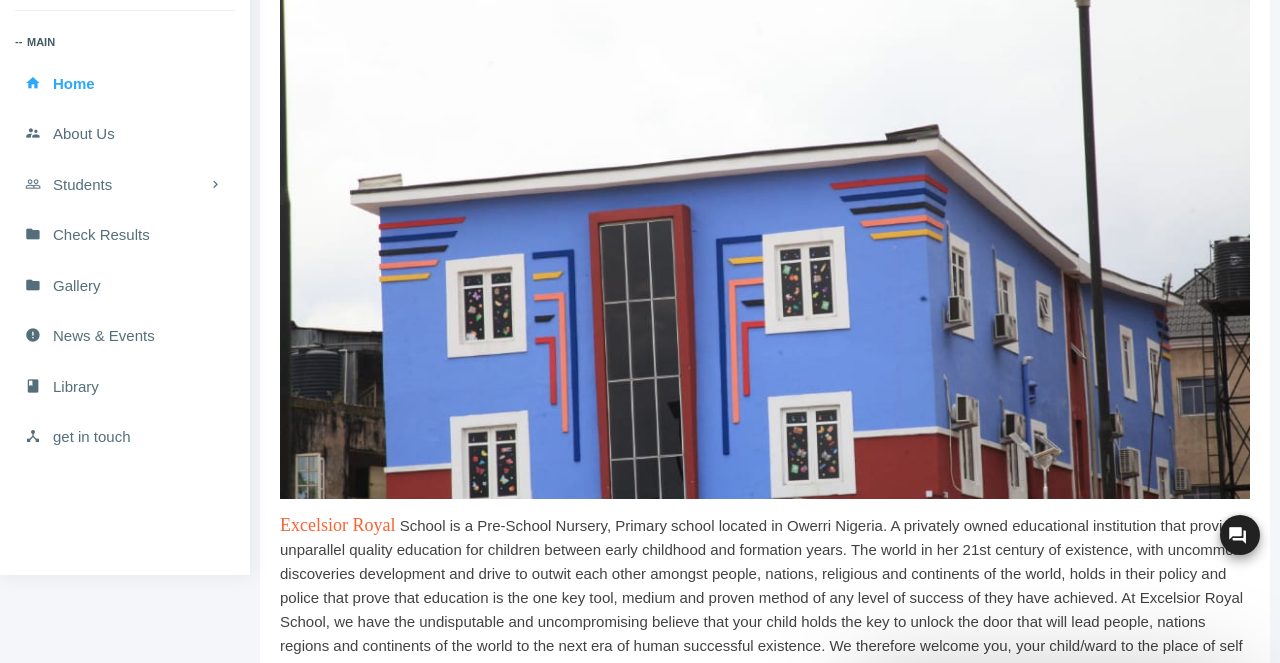
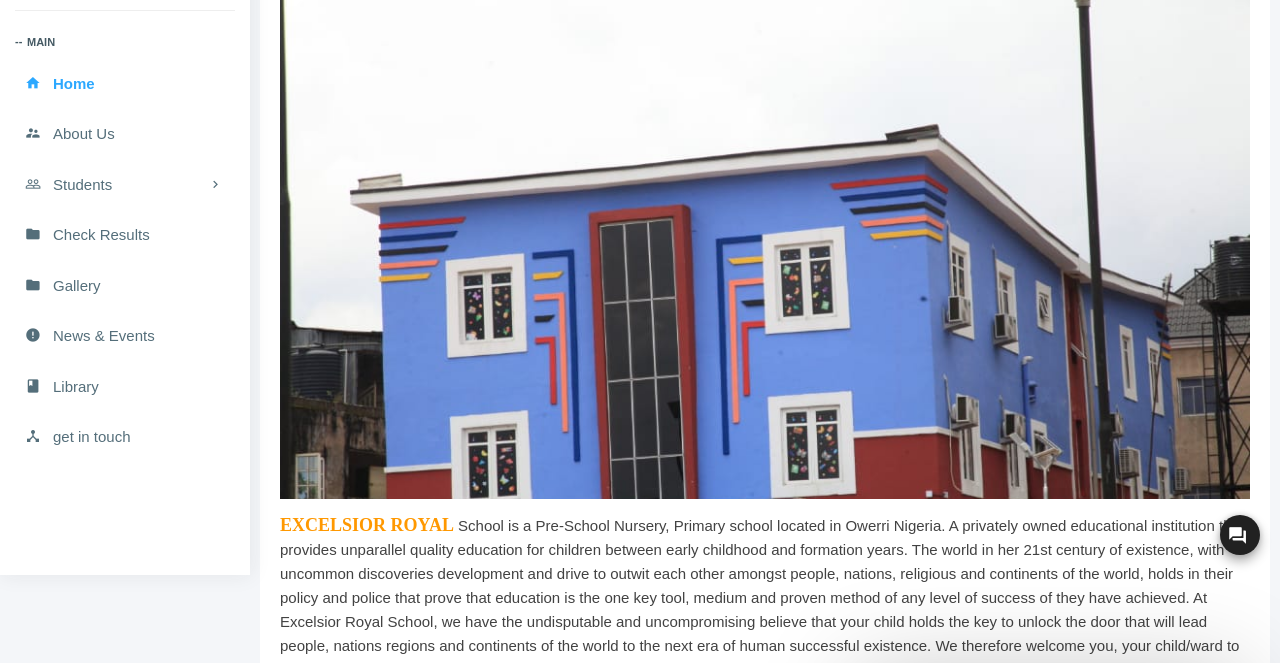
Before and after one commit to mhista/excelsior-admin, a Django app: page /about/ in a window 1280 px wide. Shown: the part 225-888 px from the top of the page. Run offline with Django 3.2, Linux system fonts and the light colour scheme; some libraries are stand-ins or nearby versions.

Commit message:
addeed the about page

```diff
--- a/templates/about.html
+++ b/templates/about.html
@@ -76,7 +76,7 @@
 
                             </div>
                         </div>
-                            <p class="mb-5"> <a href="#" style="font: large bolder;" class=""> Excelsior Royal</a> School is a Pre-School Nursery, Primary school located in Owerri Nigeria. A privately owned educational institution that provides unparallel quality education for children between early childhood and formation years.
+                            <p class="mb-5"> <a href="#" style="font: large bolder;" class="reg"><span class="h6">Excelsior Royal</span></a> School is a Pre-School Nursery, Primary school located in Owerri Nigeria. A privately owned educational institution that provides unparallel quality education for children between early childhood and formation years.
 
                             The world in her 21st century of existence, with uncommon discoveries development and drive to outwit each other amongst people, nations, religious and  continents of the world,  holds in their policy and police that prove that education is the one key tool, medium and proven method of any level of  success of they have achieved.
 
```
